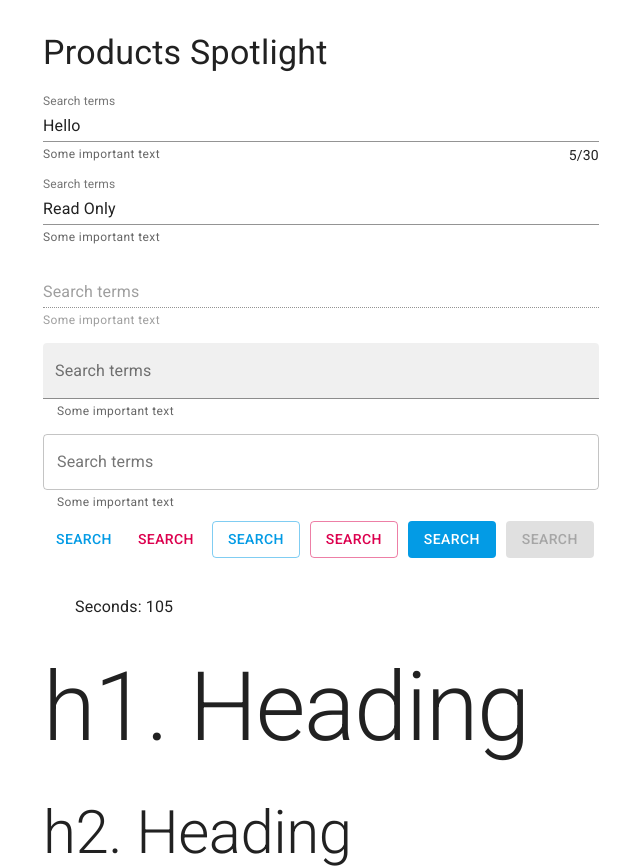
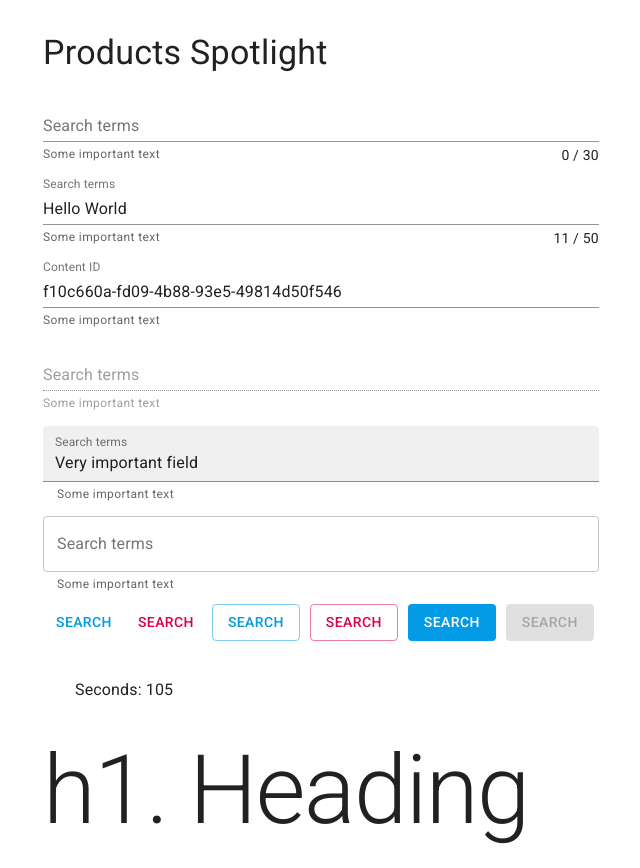
Before and after one commit to rezakalfane/react-app-ts, a React (Create React App) app: page / in a window 1280 px wide. Shown: the top 868 px of the page, without its empty margins (53-693 px from the left). Built offline with nearby package versions, Linux system fonts and the light colour scheme.

Commit message:
Fixed undefined value

```diff
--- a/src/App.tsx
+++ b/src/App.tsx
@@ -26,7 +26,18 @@ export function App() {
               variant="standard"
               helperText="Some important text"
               maxLength="30"
-              value="Hello"
+            />
+          </Grid>
+          <Grid item>
+            <TextFieldWithCounter
+              margin="dense"
+              fullWidth
+              id="standard-helperText"
+              label="Search terms"
+              variant="standard"
+              helperText="Some important text"
+              maxLength="50"
+              value="Hello World"
             />
           </Grid>
           <Grid item>
@@ -35,10 +46,10 @@ export function App() {
               fullWidth
               aria-readonly
               id="standard-helperText"
-              label="Search terms"
+              label="Content ID"
               variant="standard"
               helperText="Some important text"
-              value="Read Only"
+              value="f10c660a-fd09-4b88-93e5-49814d50f546"
             />
           </Grid>
           <Grid item>
@@ -59,6 +70,7 @@ export function App() {
               id="standard-helperText"
               label="Search terms"
               variant="filled"
+              value="Very important field"
               helperText="Some important text"
             />
           </Grid>
@@ -69,6 +81,7 @@ export function App() {
               id="standard-helperText"
               label="Search terms"
               variant="outlined"
+              type="search"
               helperText="Some important text"
             />
           </Grid>
--- a/src/TextFieldWithCounter.tsx
+++ b/src/TextFieldWithCounter.tsx
@@ -6,8 +6,8 @@ import TextField from "@material-ui/core/TextField";
 export function TextFieldWithCounter(props: any) {
   const { maxLength, value, ...otherProps } = props;
 
-  const [textValue, setTextValue] = useState(value);
-  const [count, setCount] = useState(value.length);
+  const [textValue, setTextValue] = useState(value || "");
+  const [count, setCount] = useState(value && value.length || 0);
 
   function handleChange(event: any) {
     setCount(event.target.value.length);
@@ -28,7 +28,7 @@ export function TextFieldWithCounter(props: any) {
       <Typography
         align="right"
         variant="body2"
-        component="div">{count}/{maxLength}</Typography>
+        component="div">{count} / {maxLength}</Typography>
     </Box>
     </React.Fragment>
   );
```
Also changed, not shown: 1 other file (tests, documents, lock files or other folders).
